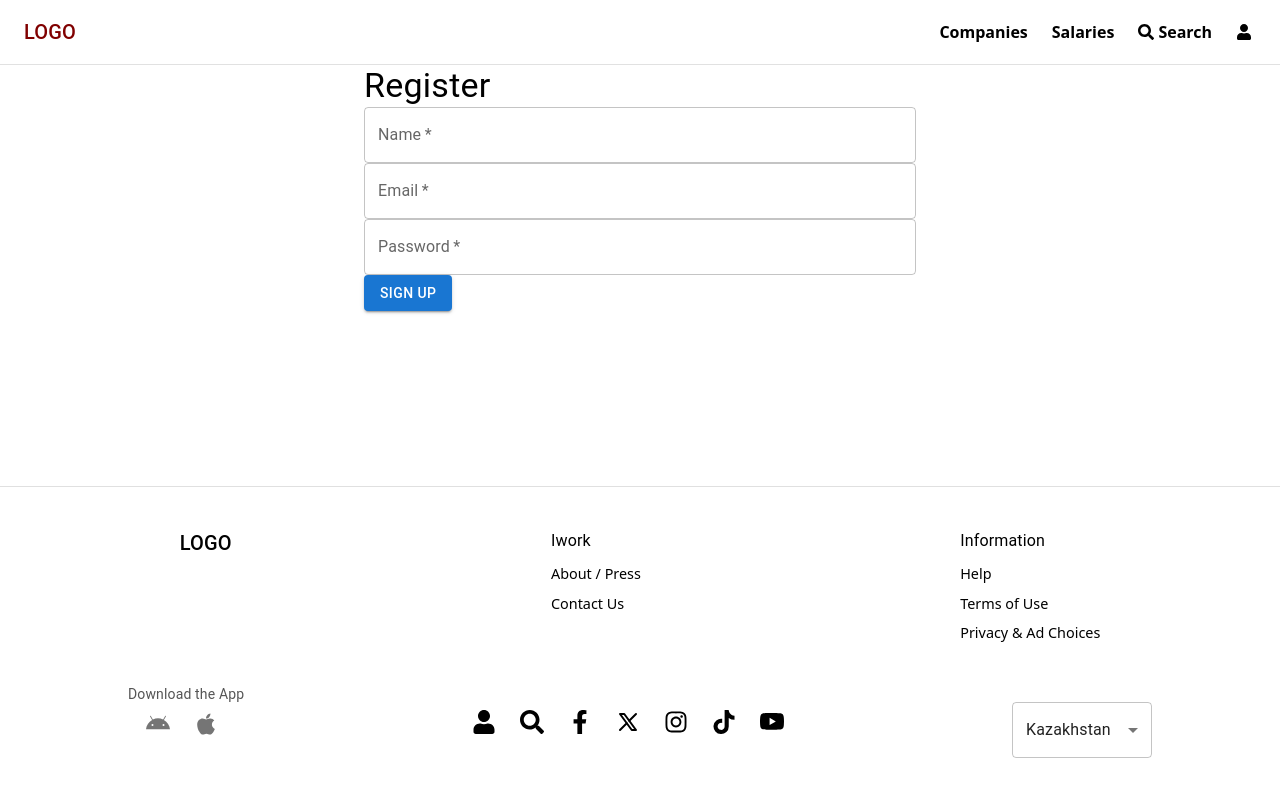
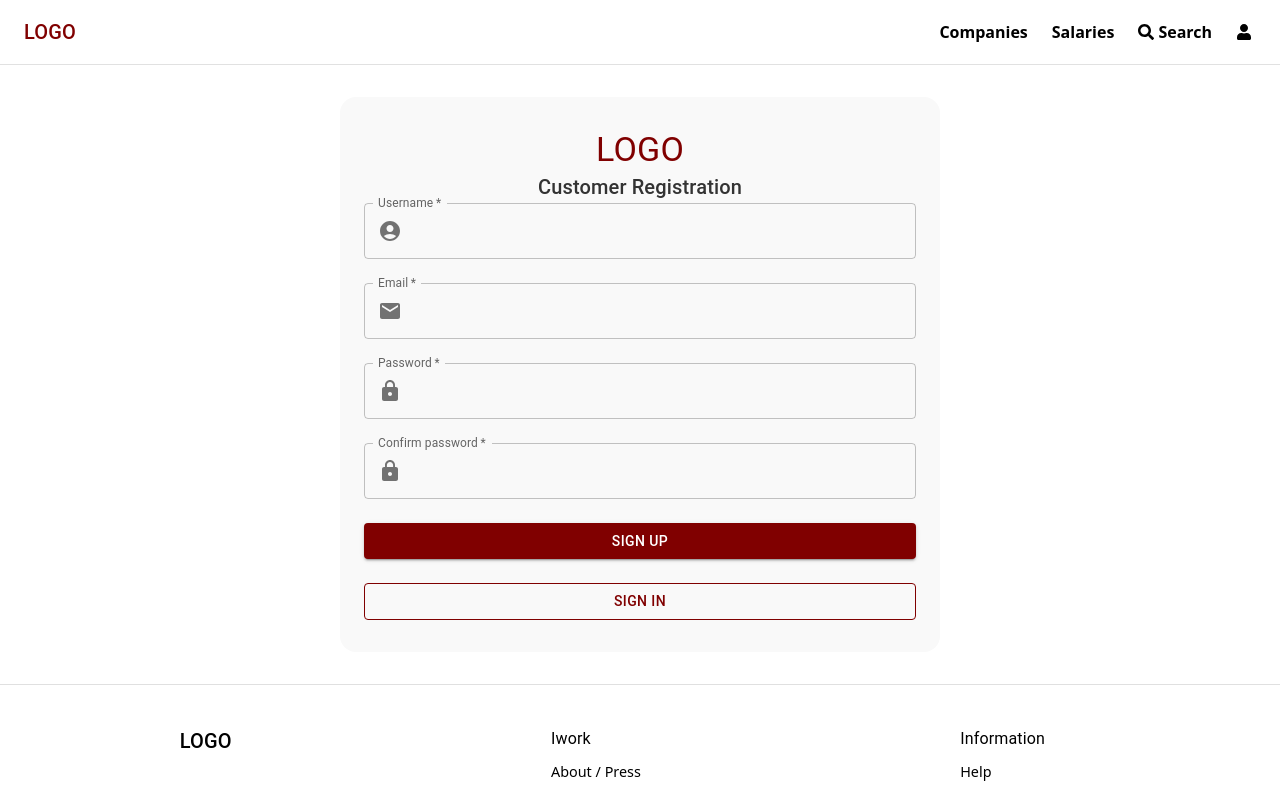
Before and after one commit to meyirman-is-creator/jumysfeedback, a Next.js app: page /auth/register in a window 1280 px wide. Shown: the top 794 px of the page. Built offline with nearby package versions, Linux system fonts and the light colour scheme.

Commit message:
add register page

```diff
--- a/src/app/auth/register/RegisterPage.module.scss
+++ b/src/app/auth/register/RegisterPage.module.scss
@@ -0,0 +1,61 @@
+.register-page {
+  background-color: #f9f9f9;
+  margin-top: 2rem;
+  padding: 2rem;
+  border-radius: 16px;
+
+  &__title {
+    color: #800000; /* Бордовый цвет */
+    text-align: center;
+    margin-bottom: 0.5rem;
+  }
+
+  &__subtitle {
+    text-align: center;
+    margin-bottom: 2rem;
+    color: #333;
+  }
+
+  &__form {
+    display: flex;
+    flex-direction: column;
+    gap: 1.5rem;
+  }
+
+  &__input {
+    .MuiOutlinedInput-root {
+      fieldset {
+        border-color: #800000;
+      }
+      &:hover fieldset {
+        border-color: #800000;
+      }
+      &.Mui-focused fieldset {
+        border-color: #800000;
+      }
+    }
+  }
+
+  &__submit {
+    background-color: #800000 !important;
+    color: #fff !important;
+    font-weight: bold;
+    padding: 0.75rem 0;
+
+    &:hover {
+      background-color: #660000 !important;
+    }
+  }
+
+  &__signin {
+    border-color: #800000 !important;
+    color: #800000 !important;
+    font-weight: bold;
+    padding: 0.75rem 0;
+
+    &:hover {
+      background-color: #ffe6e6 !important;
+      border-color: #800000 !important;
+    }
+  }
+}
--- a/src/app/auth/register/page.tsx
+++ b/src/app/auth/register/page.tsx
@@ -1,52 +1,118 @@
-import React from 'react';
-import { Button, TextField, Typography, Container, Box } from '@mui/material';
-import styles from './RegisterPage.module.scss';
+"use client";
 
-const RegisterPage = () => {
+import React from "react";
+import {
+  Button,
+  TextField,
+  Typography,
+  Container,
+  Box,
+  InputAdornment,
+} from "@mui/material";
+import { AccountCircle, Email, Lock } from "@mui/icons-material";
+import { useRouter } from "next/navigation";
+import styles from "./RegisterPage.module.scss";
+
+export default function RegisterPage() {
+  const router = useRouter();
+
+  const handleSubmit = (e: React.FormEvent<HTMLFormElement>) => {
+    e.preventDefault();
+    // Логика регистрации
+  };
+
   return (
-    <Container maxWidth="sm" className={styles['register-page']}>
-      <Typography variant="h4" className={styles['register-page__title']}>
-        Register
+    <Container maxWidth="sm" className={styles["register-page"]}>
+      <Typography variant="h4" className={styles["register-page__title"]}>
+        LOGO
+      </Typography>
+      <Typography variant="h6" className={styles["register-page__subtitle"]}>
+        Customer Registration
       </Typography>
 
       <Box
         component="form"
-        className={styles['register-page__form']}
-
+        className={styles["register-page__form"]}
+        onSubmit={handleSubmit}
       >
         <TextField
-          label="Name"
+          label="Username"
           variant="outlined"
-          className={styles['register-page__input']}
+          required
           fullWidth
-          required
+          className={styles["register-page__input"]}
+          InputProps={{
+            startAdornment: (
+              <InputAdornment position="start">
+                <AccountCircle />
+              </InputAdornment>
+            ),
+          }}
         />
+
         <TextField
           label="Email"
           variant="outlined"
-          className={styles['register-page__input']}
+          required
           fullWidth
-          required
+          className={styles["register-page__input"]}
+          InputProps={{
+            startAdornment: (
+              <InputAdornment position="start">
+                <Email />
+              </InputAdornment>
+            ),
+          }}
         />
+
         <TextField
           label="Password"
           type="password"
           variant="outlined"
-          className={styles['register-page__input']}
+          required
           fullWidth
+          className={styles["register-page__input"]}
+          InputProps={{
+            startAdornment: (
+              <InputAdornment position="start">
+                <Lock />
+              </InputAdornment>
+            ),
+          }}
+        />
+
+        <TextField
+          label="Confirm password"
+          type="password"
+          variant="outlined"
           required
+          fullWidth
+          className={styles["register-page__input"]}
+          InputProps={{
+            startAdornment: (
+              <InputAdornment position="start">
+                <Lock />
+              </InputAdornment>
+            ),
+          }}
         />
+
         <Button
           variant="contained"
-          color="primary"
           type="submit"
-          className={styles['register-page__submit']}
+          className={styles["register-page__submit"]}
         >
           Sign Up
+        </Button>
+
+        <Button
+          variant="outlined"
+          onClick={() => router.push("/auth/login")}
+          className={styles["register-page__signin"]}
+        >
+          Sign In
         </Button>
       </Box>
     </Container>
   );
-};
-
-export default RegisterPage;
+}
```
